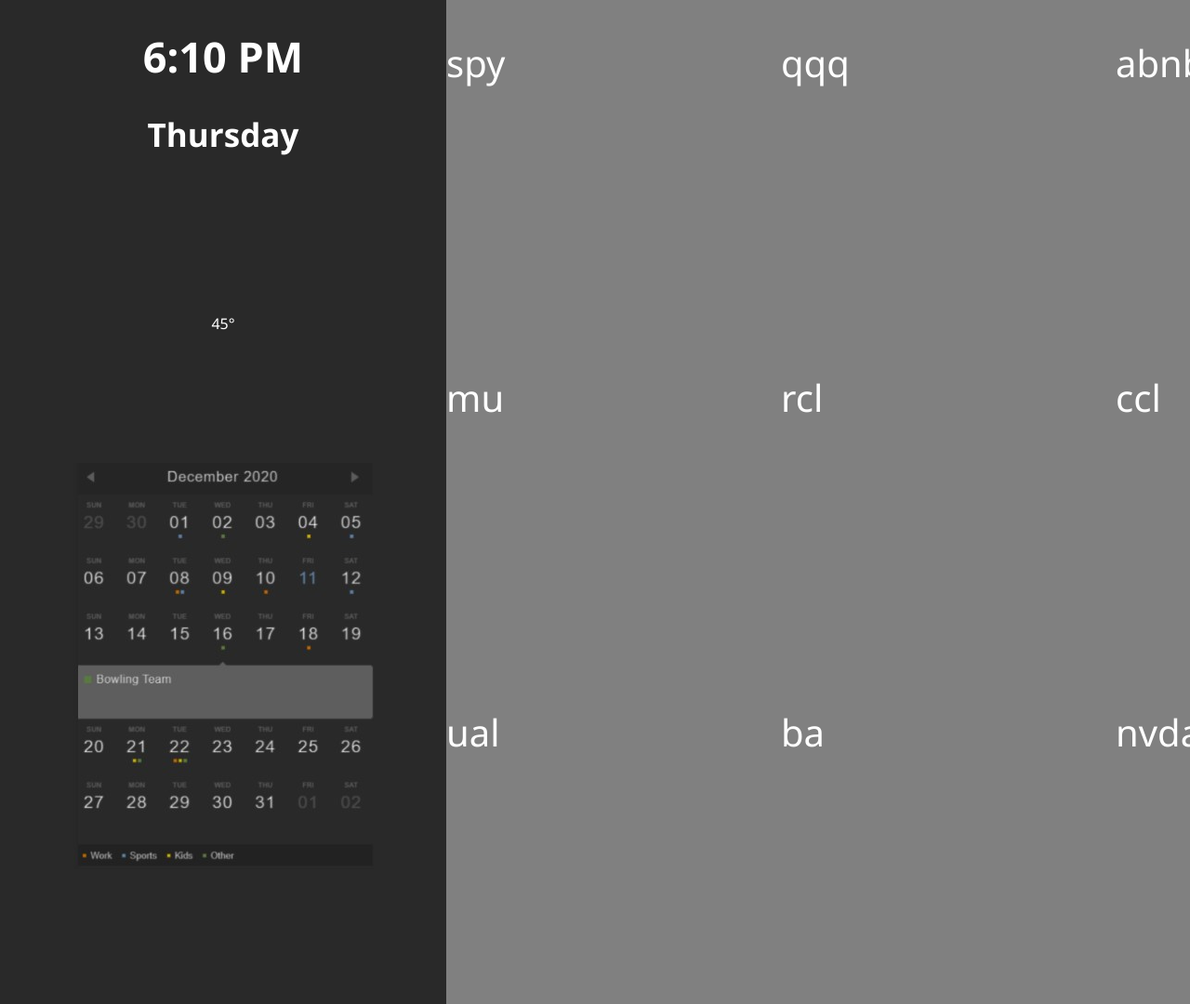
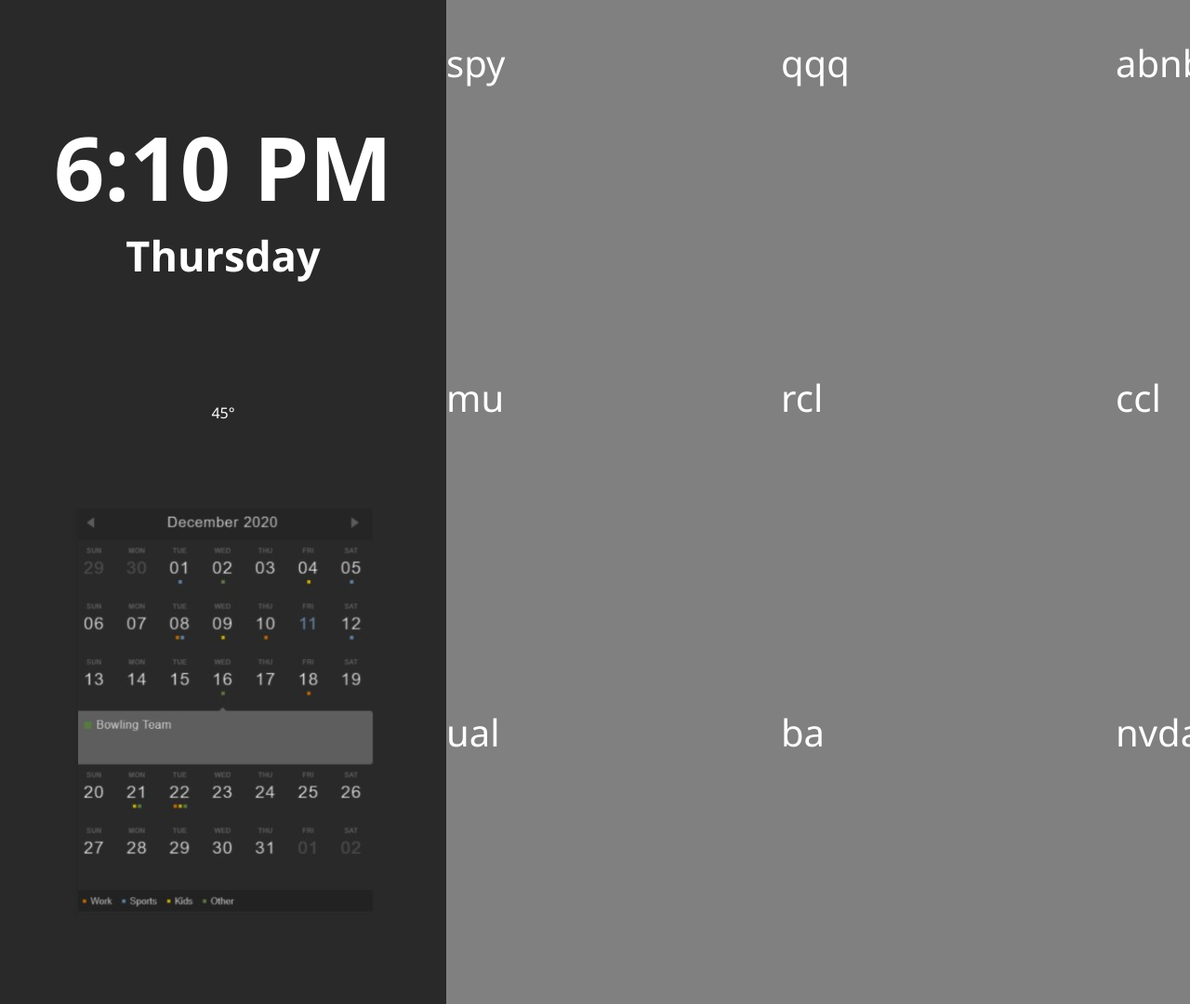
Before and after one commit to PablooogiN/stock-calendar-display, a Flask app: page / in a window 1280 px wide; the page is wider, and only the part inside the window is pictured. Shown: that part at 93% size. Run offline with Flask 2, Linux system fonts and the light colour scheme.

Commit message:
clock bigger

```diff
--- a/static/css/styles.css
+++ b/static/css/styles.css
@@ -17,11 +17,14 @@
 }
 
 #time{
-        font-size: 45px;
+        font-size: 95px;
+        padding-top: 50px;
+        margin-bottom: auto;
 }
 
 #day{
-        font-size: 35px;
+        font-size: 45px;
+        margin-top: 0px;
 }
 
 #weather{
```
